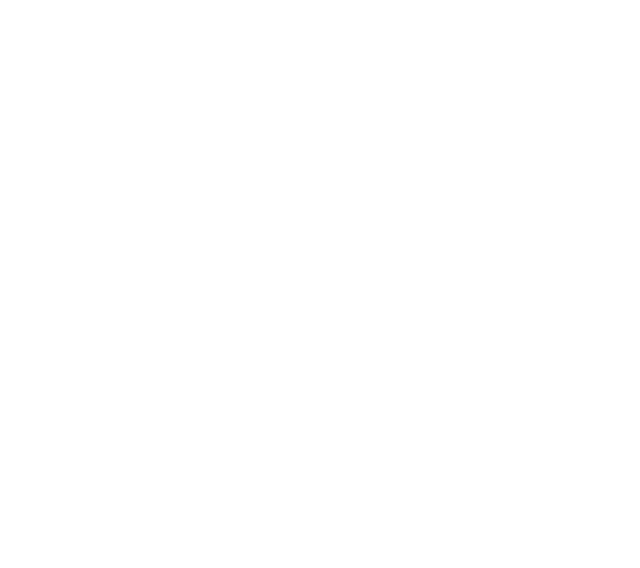
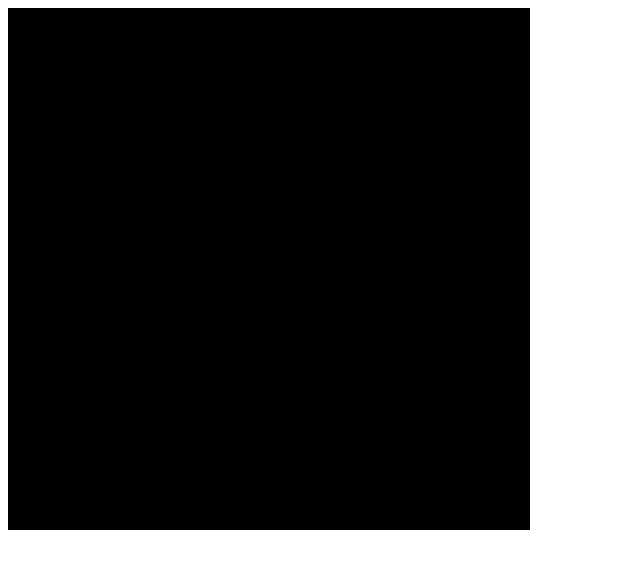
Before and after one commit to LukeJSimmons/etch-a-sketch, a plain HTML site: page index.html in a window 1280 px wide. Shown: the whole page, without its empty margins (0-640 px from the left). Drawn offline with Linux system fonts and the light colour scheme.

Commit message:
Add createGrid function

```diff
--- a/index.html
+++ b/index.html
@@ -4,7 +4,8 @@
     <meta charset="UTF-8">
     <meta name="viewport" content="width=device-width, initial-scale=1.0">
     <title>Etch-A-Sketch</title>
-    <script src="script.js"></script>
+    <script src="script.js" defer></script>
+    <link rel="stylesheet" href="styles.css">
 </head>
 <body>
     <div class="container">
--- a/script.js
+++ b/script.js
@@ -1 +1,11 @@
-console.log("Hello world")
+function createGrid(size=16) {
+    const container = document.querySelector(".container")
+
+    for (let i = 0; i < size*size; i++) {
+        const div = document.createElement("div")
+        div.classList.add("grid_item")
+        container.appendChild(div)
+    }
+}
+
+createGrid()
--- /dev/null
+++ b/styles.css
@@ -0,0 +1,16 @@
+.container {
+    width: 512px;
+    height: 512px;
+    background-color: black;
+    padding: 5px;
+    display: flex;
+    flex-wrap: wrap;
+}
+
+.grid_item {
+    background-color: white;
+}
+
+.grid_item:hover {
+    background-color: black;
+}
```
